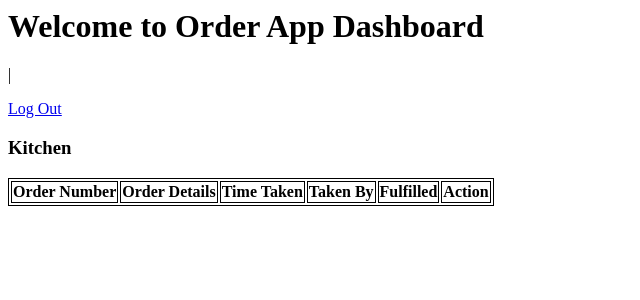
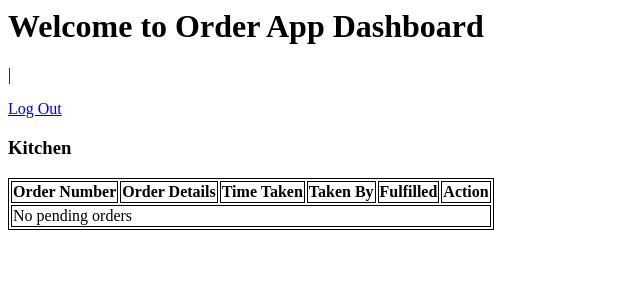
Before and after one commit to remiljw/Kitchen-Order, a Django app: template Kitchen_Order/Order_app/templates/kitchen.html in a window 1280 px wide. Shown: the top 300 px of the page, without its empty margins (0-640 px from the left). Run offline with Django 3.2, Linux system fonts and the light colour scheme; the template is opened without the code that fills it, so the values that code supplies are empty.

Commit message:
Case for no pending orders

```diff
--- a/Kitchen_Order/Order_app/templates/kitchen.html
+++ b/Kitchen_Order/Order_app/templates/kitchen.html
@@ -28,6 +28,7 @@ table, th, td {
     <th> Action </th>
 
   </tr>
+  {% if orders %}
   {% for order in  orders %}
   <tr>
     <td>{{ order.order_number }}</td>
@@ -39,6 +40,9 @@ table, th, td {
 
   </tr>
   {% endfor %}
+  {% else %}
+  <tr><td colspan= 6>No pending orders </td></tr>
+  {% endif %}
 </table>
 {% endif %}
 
```
